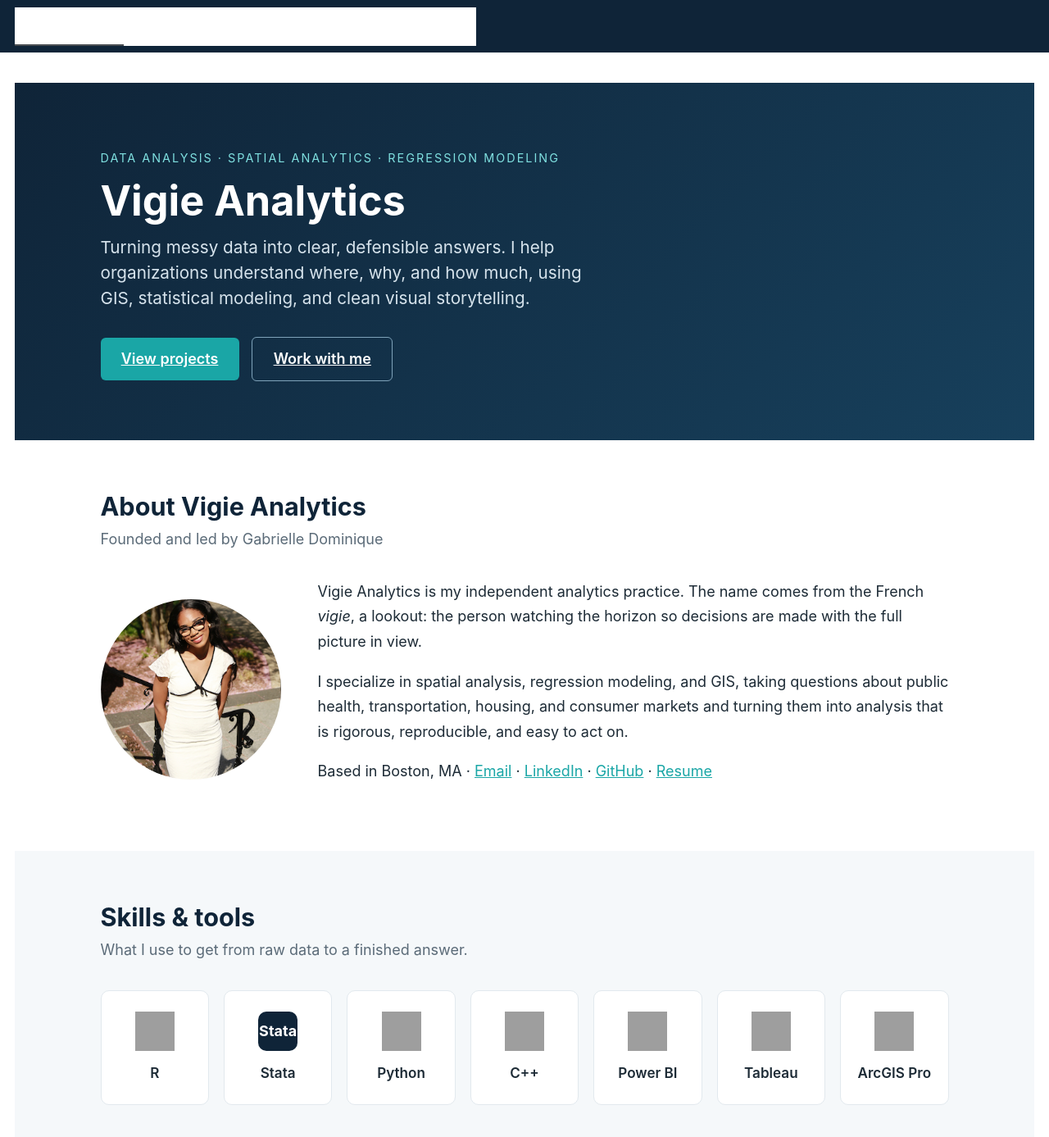
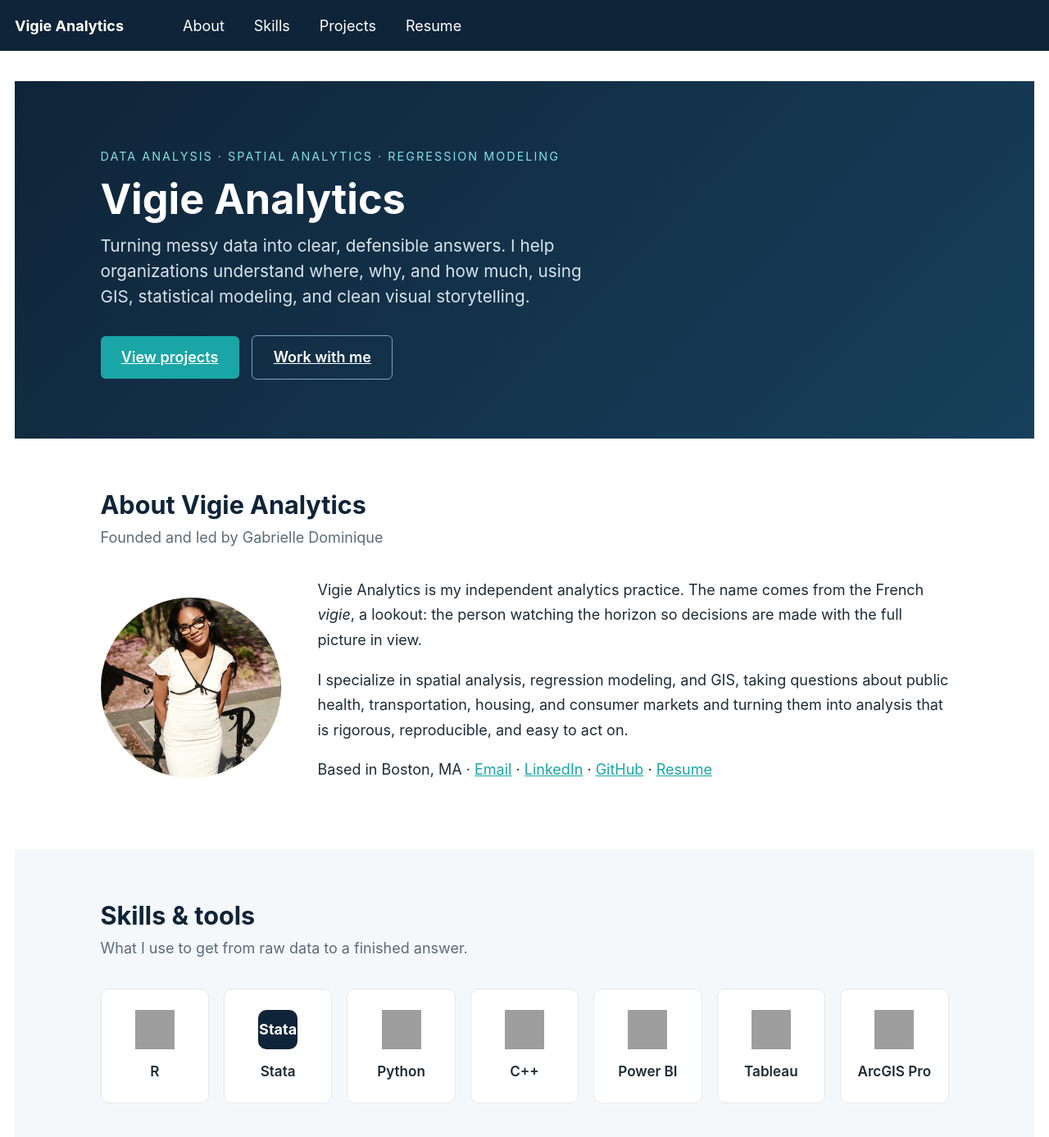
Before and after one commit to gabriellejd/gabriellejd.github.io, a Jekyll site: the page built from index.md, in a window 1280 px wide and 1400 px high. Shown: the top 1387 px of the window at 82% size. Built offline with Jekyll 4.4.1, drawn with Linux system fonts in a browser that asks for light colours; a script bundle is joined from its source files by our own code; library files that are not in the unit come from our copies; grey boxes are pictures that could not be loaded.

Commit message:
Update header styles to remove background and shadows
Removed background and box-shadow styles from header elements.

```diff
--- a/assets/css/main.scss
+++ b/assets/css/main.scss
@@ -101,4 +101,19 @@ body.layout--single,
   display: none !important;
 }
 
+/* Remove the gray boxes / underline inside the header */
+.masthead *,
+.greedy-nav * {
+  background-color: transparent !important;
+  box-shadow: none !important;
+}
+.greedy-nav .site-title,
+.greedy-nav a {
+  border-bottom: none !important;
+  text-decoration: none !important;
+}
+.greedy-nav .hidden-links {
+  background: #0f2438 !important;
+}
+
 a { color: #1aa6a6; }
```
